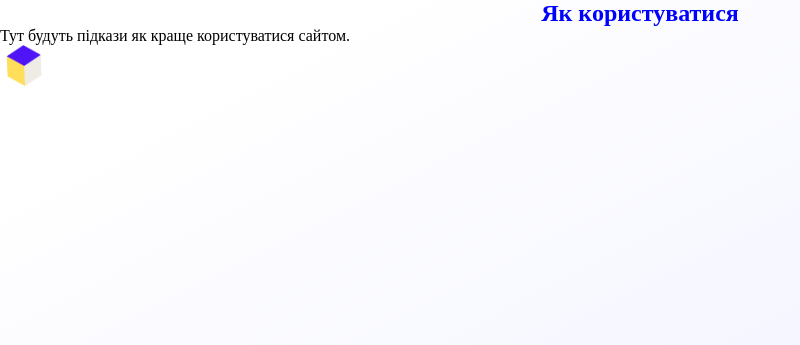
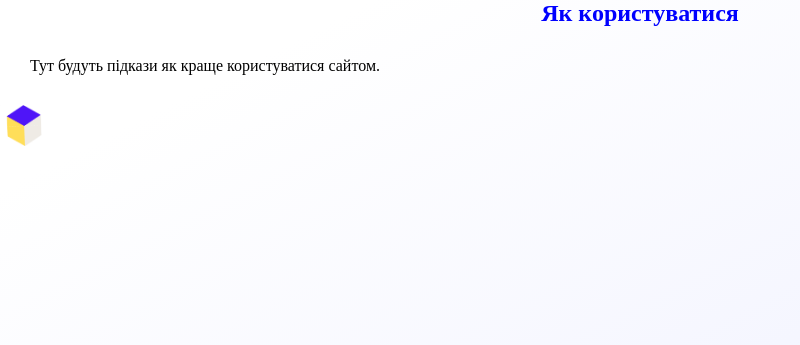
Before and after one commit to mystyButterfly/therapy, a PHP site: page /pages/navigation/howtouse.php in a window 1280 px wide. Shown: the part 100-445 px from the top of the page, without its empty margins (0-800 px from the left). Run offline with PHP 8.4, Linux system fonts and the light colour scheme.

Commit message:
Update howtouse.php

```diff
--- a/pages/navigation/howtouse.php
+++ b/pages/navigation/howtouse.php
@@ -14,7 +14,7 @@
 include('./header.php')
 ?>
 <h2 style="text-align: center;color:blue">Як користуватися</h2>
-<p>Тут будуть підкази як краще користуватися сайтом.</p>
+<p class="navigation-container">Тут будуть підкази як краще користуватися сайтом.</p>
 <img src="./cub.png" alt="" style="float: left; width:50px">
 </div>
 <footer>
```
